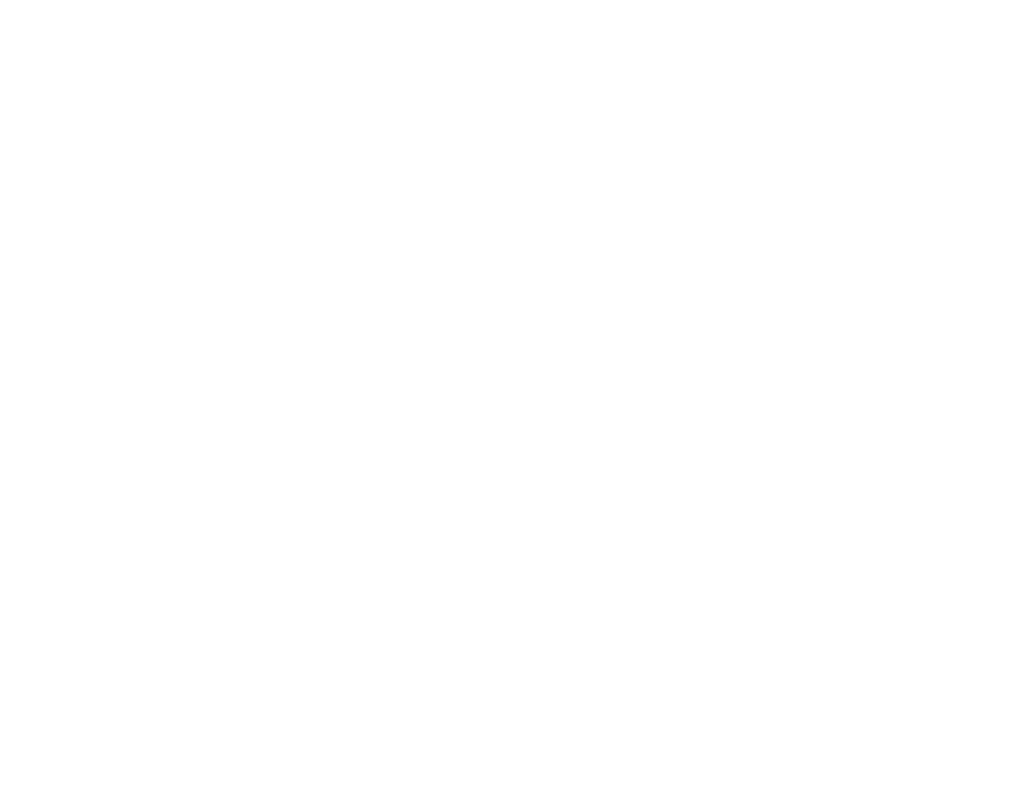
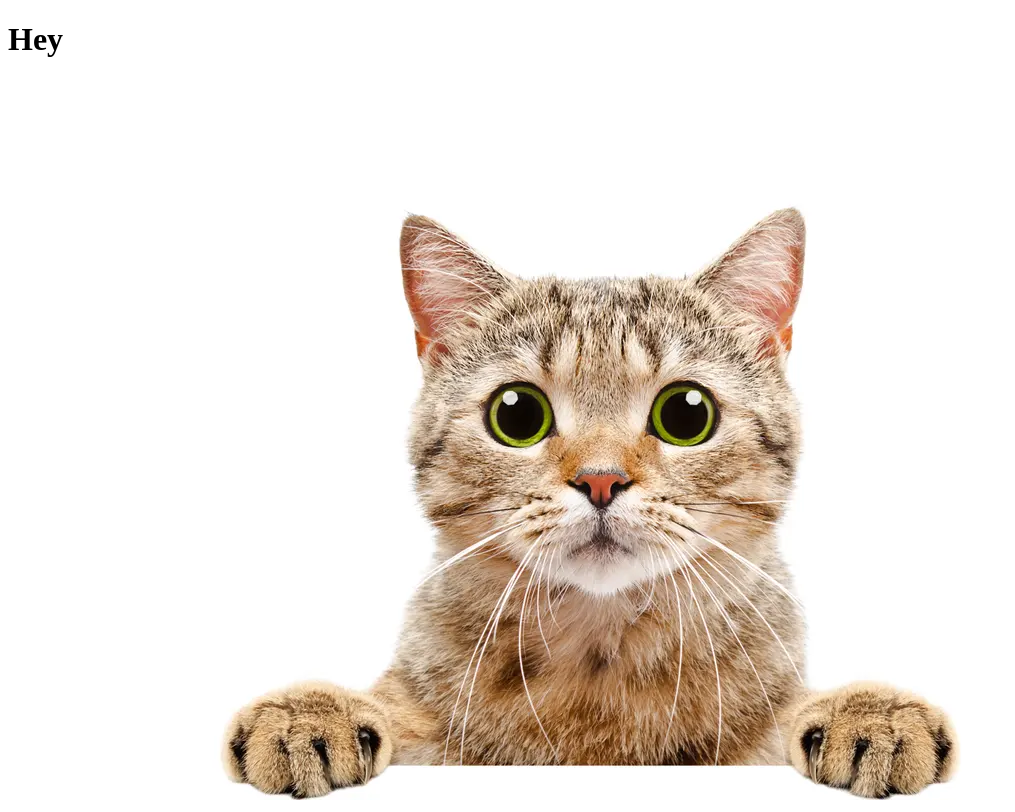
Before and after one commit to nactyai/1063-html, a plain HTML site: page index.html in a window 1280 px wide. Shown: the whole page, without its empty margins (0-1015 px from the left). Drawn offline with Linux system fonts and the light colour scheme.

Commit message:
html sample

```diff
--- a/index.html
+++ b/index.html
@@ -8,6 +8,8 @@
     <link rel="shortcut icon" href="https://placekitten.com/96/139" type="image/x-icon">
 </head>
 <body>
+    <h1>Hey</h1>
+    <img src="img/cat.webp" alt="cat">
     <script src="https://unpkg.com/html-data-include@3.3.3/html-data-include.js"></script>
 </body>
 </html>
```
Also changed, not shown: img/cat.webp (added).
